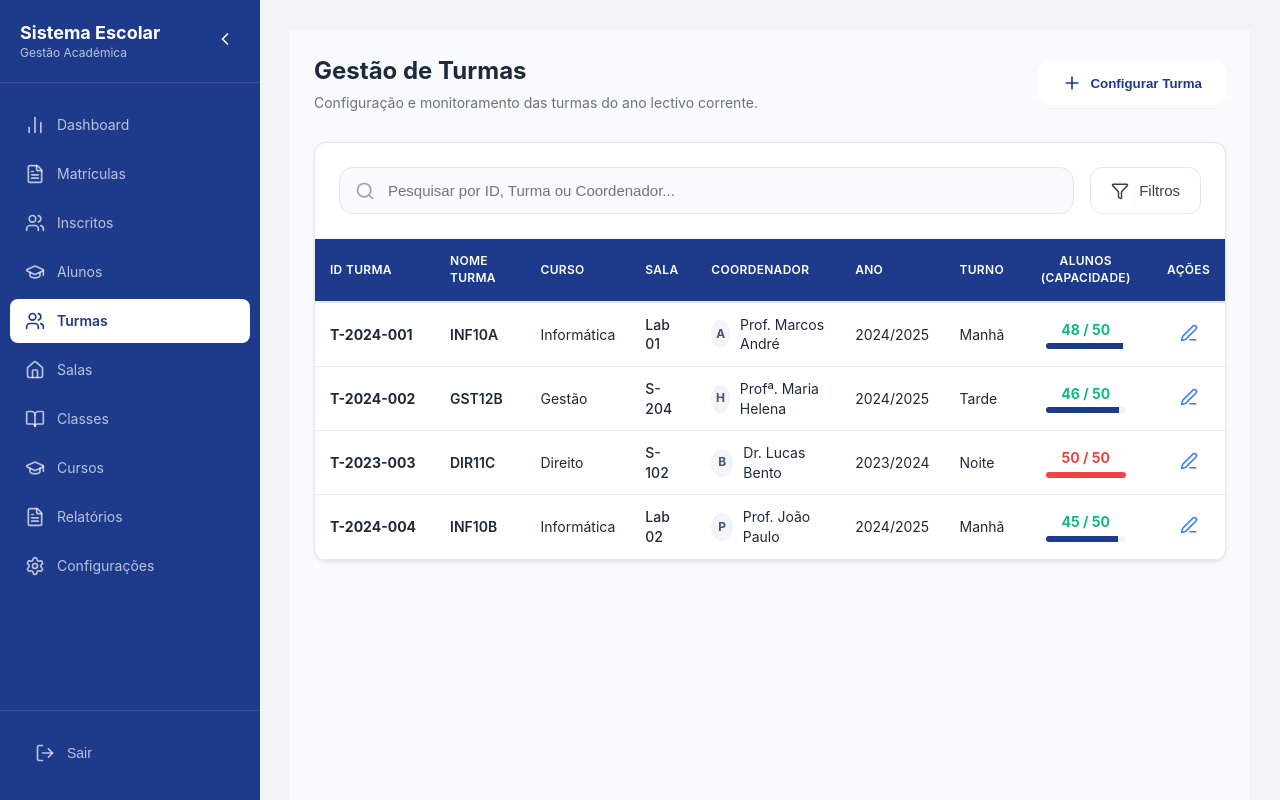
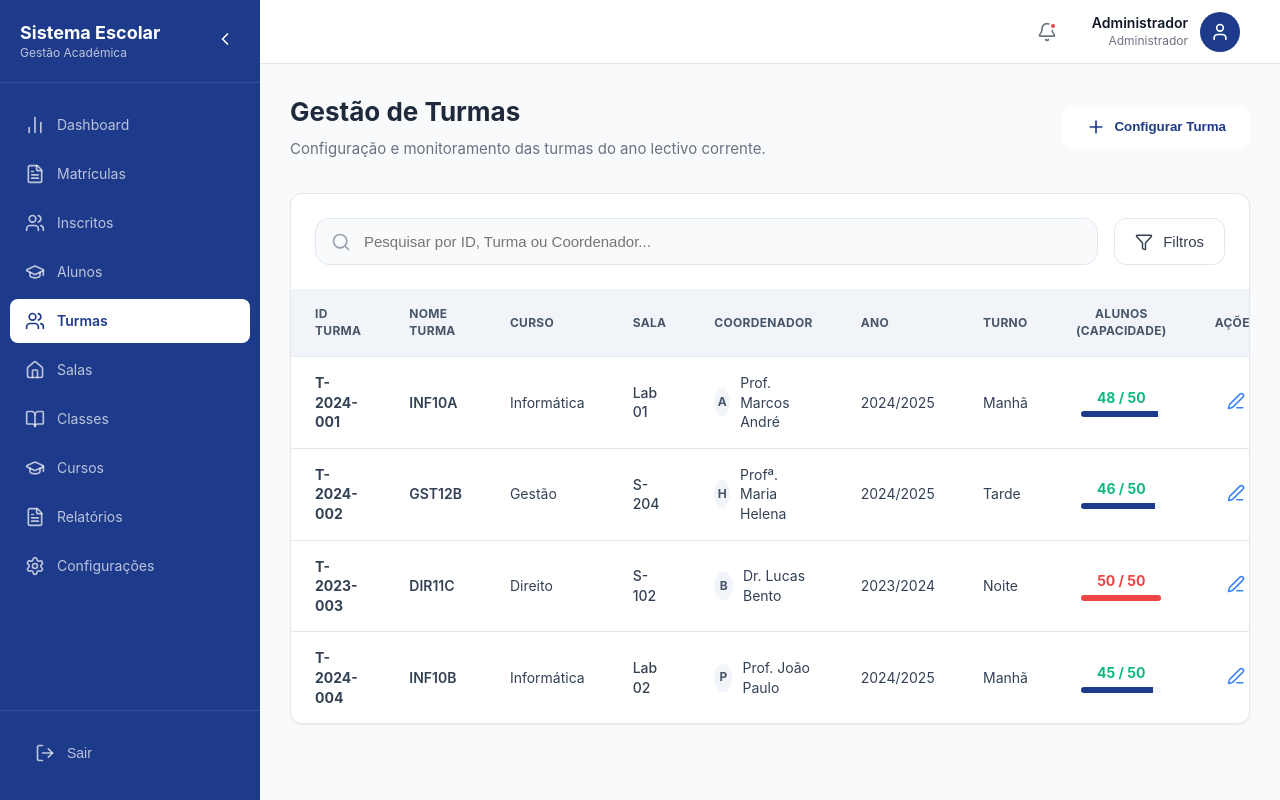
Before and after one commit to aguinaldoarnaldo/Projeto_fim_curso, a React (Vite) app in the folder frontend/: page /turma in a window 1280 px wide. Built offline with nearby package versions, Linux system fonts and the light colour scheme.

Commit message:
feat: Create base UI structure including global styles, layout component, and navigation sidebar.

```diff
--- a/frontend/src/SchoolManagementSystem.css
+++ b/frontend/src/SchoolManagementSystem.css
@@ -115,41 +115,51 @@ body {
   display: flex;
   flex-direction: column;
   overflow: hidden;
+  background-color: #f8fafc; /* Slightly better background tone */
 }
 
 .content-wrapper {
   flex: 1;
   padding: 30px;
   overflow-y: auto;
+  display: flex;
+  justify-content: center; /* Center the page-container */
 }
 
 .page-container {
-  max-width: 1200px;
-  margin: 0 auto;
+  width: 100%;
+  max-width: 1600px; /* Limit width */
+  margin: 0;
+  padding: 0;
+  display: flex;
+  flex-direction: column;
+  gap: 24px; /* Consistent vertical spacing */
 }
 
 .page-header {
-  margin-bottom: 30px;
+  margin-bottom: 10px; /* Reduced since gap handles spacing */
 }
 
 .page-header h1 {
-  font-size: 24px;
+  font-size: 26px;
   font-weight: 700;
-  margin-bottom: 5px;
+  margin-bottom: 8px;
+  color: #1e293b;
 }
 
 .page-header p {
   color: var(--text-muted);
+  font-size: 15px;
 }
 
 /* Cards */
 .stat-card, .table-card, .chart-card {
   background: var(--card-bg);
-  padding: 20px;
+  padding: 24px;
   border-radius: 12px;
   border: 1px solid var(--border-color);
-  box-shadow: 0 1px 3px rgba(0,0,0,0.1);
-  margin-bottom: 20px;
+  box-shadow: 0 1px 2px rgba(0,0,0,0.05); /* Softer shadow */
+  margin-bottom: 0px; /* Controlled by flex gap */
 }
 
 .table-card {
@@ -169,53 +179,60 @@ body {
 
 .data-table th {
   text-align: left;
-  padding: 14px 15px;
-  background-color: var(--sidebar-bg);
-  color: white;
+  padding: 16px 24px;
+  background-color: #f1f5f9; /* Lighter header */
+  color: #475569; /* Darker text */
   font-size: 12px;
   text-transform: uppercase;
-  font-weight: 600;
+  font-weight: 700;
+  border-bottom: 1px solid var(--border-color);
 }
 
 .data-table td {
-  padding: 12px 15px;
+  padding: 16px 24px;
   border-bottom: 1px solid var(--border-color);
   font-size: 14px;
+  color: #334155;
+}
+
+.data-table tbody tr:last-child td {
+  border-bottom: none;
 }
 
 .data-table tbody tr:hover {
-  background-color: #f9fafb;
+  background-color: #f8fafc;
 }
 
 /* Status Badges */
 .status-badge {
-  padding: 4px 10px;
+  padding: 6px 12px;
   border-radius: 20px;
   font-size: 12px;
   font-weight: 600;
+  display: inline-block;
 }
 
-.status-confirmed { background: #d1fae5; color: #065f46; }
-.status-pending { background: #fef3c7; color: #92400e; }
+.status-confirmed { background: #dcfce7; color: #166534; }
+.status-pending { background: #fef9c3; color: #854d0e; }
 .status-analysis { background: #dbeafe; color: #1e40af; }
 .status-default { background: #f3f4f6; color: #374151; }
 
 /* Dashboard Specific */
 .stats-grid {
   display: grid;
-  grid-template-columns: repeat(auto-fit, minmax(200px, 1fr));
-  gap: 20px;
-  margin-bottom: 30px;
+  grid-template-columns: repeat(auto-fit, minmax(240px, 1fr)); /* Slightly wider minimum */
+  gap: 24px;
+  margin-bottom: 0px;
 }
 
 .stat-icon {
-  width: 40px;
-  height: 40px;
-  border-radius: 10px;
+  width: 48px;
+  height: 48px;
+  border-radius: 12px;
   display: flex;
   align-items: center;
   justify-content: center;
-  margin-bottom: 15px;
+  margin-bottom: 16px;
 }
 
 .card-blue { background: #e0f2fe; color: #0369a1; }
@@ -227,3 +244,153 @@ body {
   font-size: 24px;
   font-weight: 700;
 }
+
+/* TopNavbar Styles */
+.top-navbar {
+  height: 64px;
+  background-color: var(--card-bg);
+  border-bottom: 1px solid var(--border-color);
+  display: flex;
+  align-items: center;
+  justify-content: space-between;
+  padding: 0 30px;
+  position: sticky;
+  top: 0;
+  z-index: 10;
+}
+
+.top-navbar-left, .top-navbar-right {
+  display: flex;
+  align-items: center;
+  gap: 20px;
+}
+
+.mobile-menu-toggle {
+  display: none; /* Hidden on desktop by default, shown via media query if needed or if sidebar is mobile style */
+  background: none;
+  border: none;
+  cursor: pointer;
+  color: var(--text-color);
+}
+
+.top-nav-action {
+  background: none;
+  border: none;
+  cursor: pointer;
+  color: var(--text-muted);
+  position: relative;
+  padding: 5px;
+  border-radius: 50%;
+  transition: background 0.2s;
+  display: flex;
+  align-items: center;
+  justify-content: center;
+}
+
+.top-nav-action:hover {
+  background-color: var(--bg-color);
+  color: var(--primary-color);
+}
+
+.notification-badge {
+  position: absolute;
+  top: 5px;
+  right: 5px;
+  width: 8px;
+  height: 8px;
+  background-color: #ef4444; /* Red color for notification */
+  border-radius: 50%;
+  border: 2px solid var(--card-bg);
+}
+
+.user-profile-top {
+  display: flex;
+  align-items: center;
+  gap: 12px;
+  cursor: pointer;
+  padding: 5px 10px;
+  border-radius: 8px;
+  transition: background 0.2s;
+}
+
+.user-profile-top:hover {
+  background-color: var(--bg-color);
+}
+
+.user-info-top {
+  display: flex;
+  flex-direction: column;
+  text-align: right;
+}
+
+.user-name-top {
+  font-size: 14px;
+  font-weight: 600;
+  color: var(--text-color);
+}
+
+.user-role-top {
+  font-size: 12px;
+  color: var(--text-muted);
+}
+
+.user-avatar-top {
+  width: 40px;
+  height: 40px;
+  border-radius: 50%;
+  background-color: var(--primary-color);
+  color: white;
+  display: flex;
+  align-items: center;
+  justify-content: center;
+  overflow: hidden;
+}
+
+.user-avatar-top img {
+  width: 100%;
+  height: 100%;
+  object-fit: cover;
+}
+
+/* Responsive Adjustments */
+@media (max-width: 768px) {
+  .app-container {
+    flex-direction: column;
+  }
+
+  .sidebar {
+    position: fixed;
+    height: 100%;
+    z-index: 50;
+    left: -260px; /* Hide by default on mobile */
+  }
+
+  .sidebar-open {
+    left: 0;
+  }
+
+  .sidebar-closed {
+    left: -260px;
+  }
+
+  .main-content {
+    margin-left: 0 !important;
+    width: 100%;
+  }
+
+  .mobile-menu-toggle {
+    display: block;
+  }
+
+  .top-navbar {
+    padding: 0 15px;
+  }
+
+  .content-wrapper {
+    padding: 15px;
+  }
+
+  .user-info-top {
+    display: none; /* Hide name on very small screens, keep avatar */
+  }
+}
--- a/frontend/src/components/Layout/Layout.jsx
+++ b/frontend/src/components/Layout/Layout.jsx
@@ -1,12 +1,20 @@
-import React from 'react';
+import React, { useState } from 'react';
 import Sidebar from '../Sidebar/Sidebar';
+import TopNavbar from '../TopNavbar/TopNavbar';
 import '../../SchoolManagementSystem.css';
 
 const Layout = ({ children }) => {
+    const [isSidebarOpen, setIsSidebarOpen] = useState(true);
+
+    const toggleSidebar = () => {
+        setIsSidebarOpen(!isSidebarOpen);
+    };
+
     return (
         <div className="app-container">
-            <Sidebar />
+            <Sidebar isOpen={isSidebarOpen} toggleSidebar={toggleSidebar} />
             <main className="main-content">
+                <TopNavbar onMenuClick={toggleSidebar} />
                 <div className="content-wrapper">
                     {children}
                 </div>
--- a/frontend/src/components/Sidebar/Sidebar.jsx
+++ b/frontend/src/components/Sidebar/Sidebar.jsx
@@ -1,4 +1,4 @@
-import React, { useState } from 'react';
+import React from 'react';
 import { NavLink } from 'react-router-dom';
 import {
   BarChart2,
@@ -6,19 +6,15 @@ import {
   FileText,
   BookOpen,
   Users as TurmasIcon,
-  Calendar,
-  CreditCard,
+  Home,
+  GraduationCap,
   Settings,
   LogOut,
   ChevronLeft,
-  ChevronRight,
-  Home,
-  GraduationCap
+  ChevronRight
 } from 'lucide-react';
 
-const Sidebar = () => {
-  const [isOpen, setIsOpen] = useState(true);
-
+const Sidebar = ({ isOpen, toggleSidebar }) => {
   const menuItems = [
     { name: 'Dashboard', icon: <BarChart2 size={20} />, path: '/dashboard' },
     { name: 'Matrículas', icon: <FileText size={20} />, path: '/matriculas' },
@@ -42,7 +38,7 @@ const Sidebar = () => {
           </div>
         )}
         <button
-          onClick={() => setIsOpen(!isOpen)}
+          onClick={toggleSidebar}
           className="sidebar-toggle"
         >
           {isOpen ? <ChevronLeft size={20} /> : <ChevronRight size={20} />}
```
